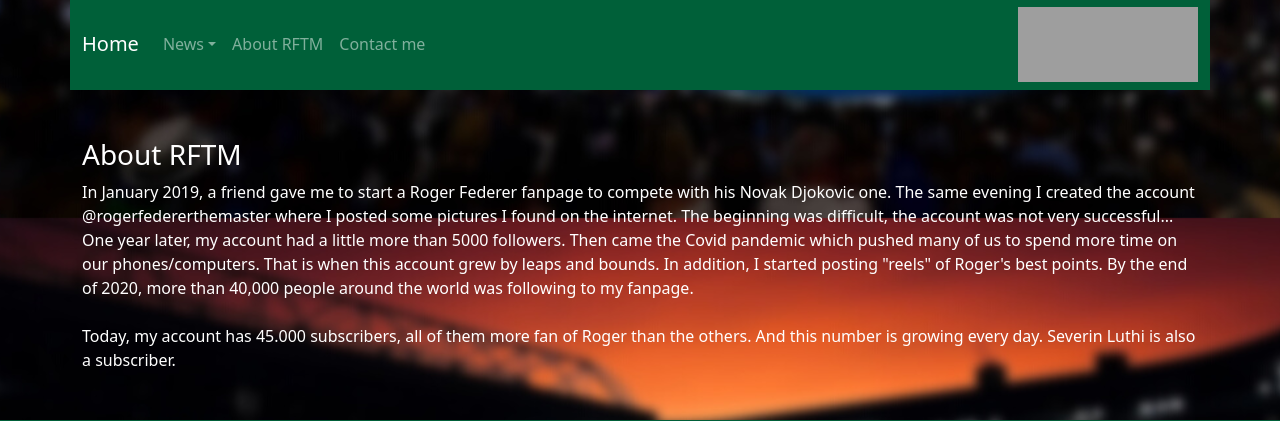
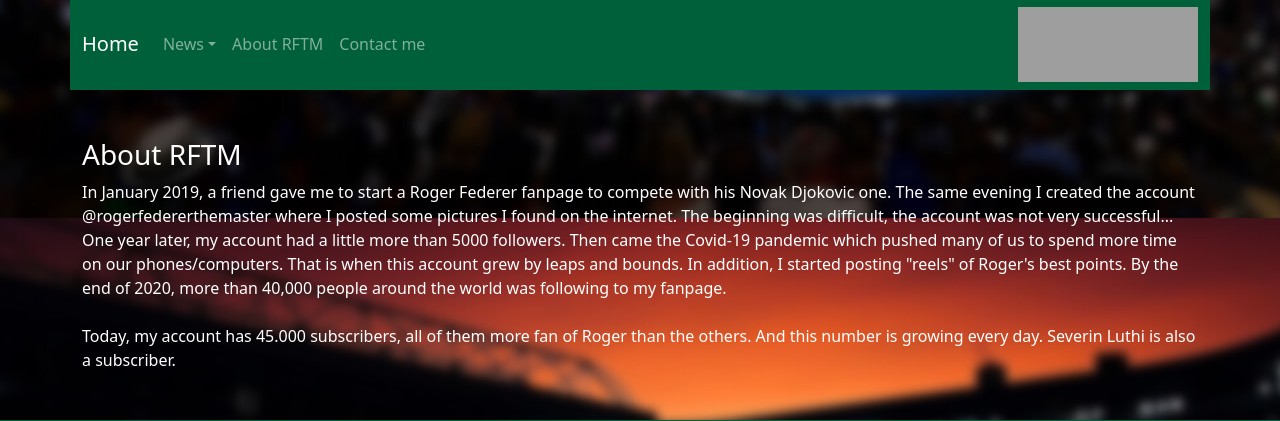
Before and after one commit to lester2703/rogerfedererthemaster.com, a PHP site: page /aboutRFTM.php in a window 1280 px wide. Shown: the part 582-1003 px from the top of the page. Run offline with PHP 8.4, Linux system fonts and the light colour scheme; some libraries are stand-ins or nearby versions; grey boxes are pictures that could not be loaded.

Commit message:
modif en tete et ajout aboutRFTM.php

```diff
--- a/aboutRFTM.php
+++ b/aboutRFTM.php
@@ -31,7 +31,7 @@
     <div class="row">
         <div class="col-sm-12">
             <h3>About RFTM</h3>
-            In January 2019, a friend gave me to start a Roger Federer fanpage to compete with his Novak Djokovic one. The same evening I created the account @rogerfedererthemaster where I posted some pictures I found on the internet. The beginning was difficult, the account was not very successful... One year later, my account had a little more than 5000 followers. Then came the Covid pandemic which pushed many of us to spend more time on our phones/computers. That is when this account grew by leaps and bounds. In addition, I started posting "reels" of Roger's best points. By the end of 2020, more than 40,000 people around the world was following to my fanpage.<br>
+            In January 2019, a friend gave me to start a Roger Federer fanpage to compete with his Novak Djokovic one. The same evening I created the account @rogerfedererthemaster where I posted some pictures I found on the internet. The beginning was difficult, the account was not very successful... One year later, my account had a little more than 5000 followers. Then came the Covid-19 pandemic which pushed many of us to spend more time on our phones/computers. That is when this account grew by leaps and bounds. In addition, I started posting "reels" of Roger's best points. By the end of 2020, more than 40,000 people around the world was following to my fanpage.<br>
             </br>Today, my account has 45.000 subscribers, all of them more fan of Roger than the others. And this number is growing every day. Severin Luthi is also a subscriber.
         </div>
     </div>
```
